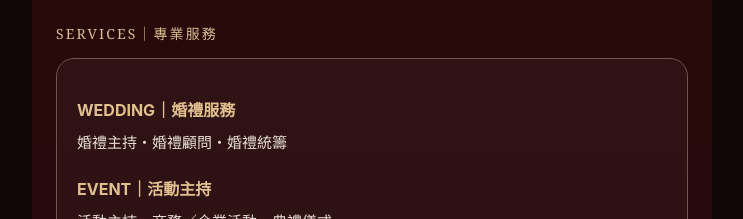
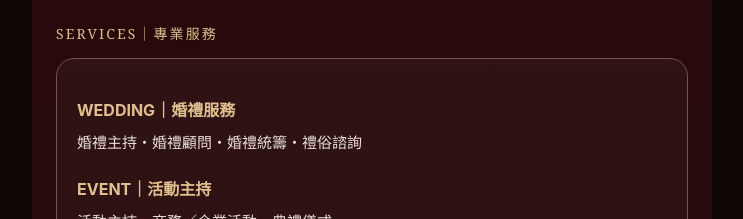
Before and after one commit to lafite-jnlove/business-card, a plain HTML site: page index.html in a window 1280 px wide. Shown: the part 1500-1719 px from the top of the page, without its empty margins (268-1011 px from the left). Drawn offline with Linux system fonts and the light colour scheme.

Commit message:
Update index.html

```diff
--- a/index.html
+++ b/index.html
@@ -339,7 +339,7 @@ WEDDING｜婚禮服務
 </div>
 
 <div class="service-list">
-婚禮主持・婚禮顧問・婚禮統籌
+婚禮主持・婚禮顧問・婚禮統籌・禮俗諮詢
 </div>
 </div>
 
```
